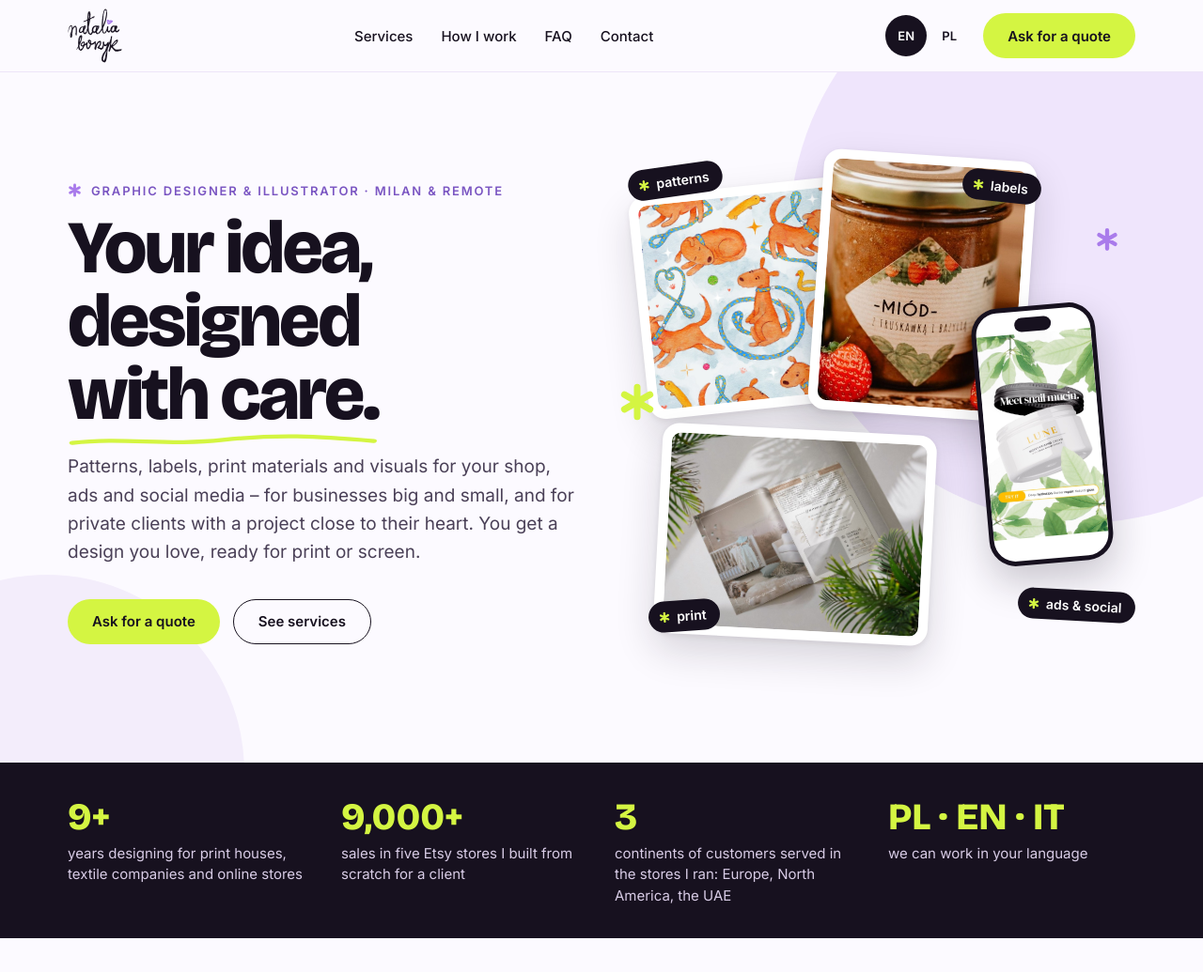
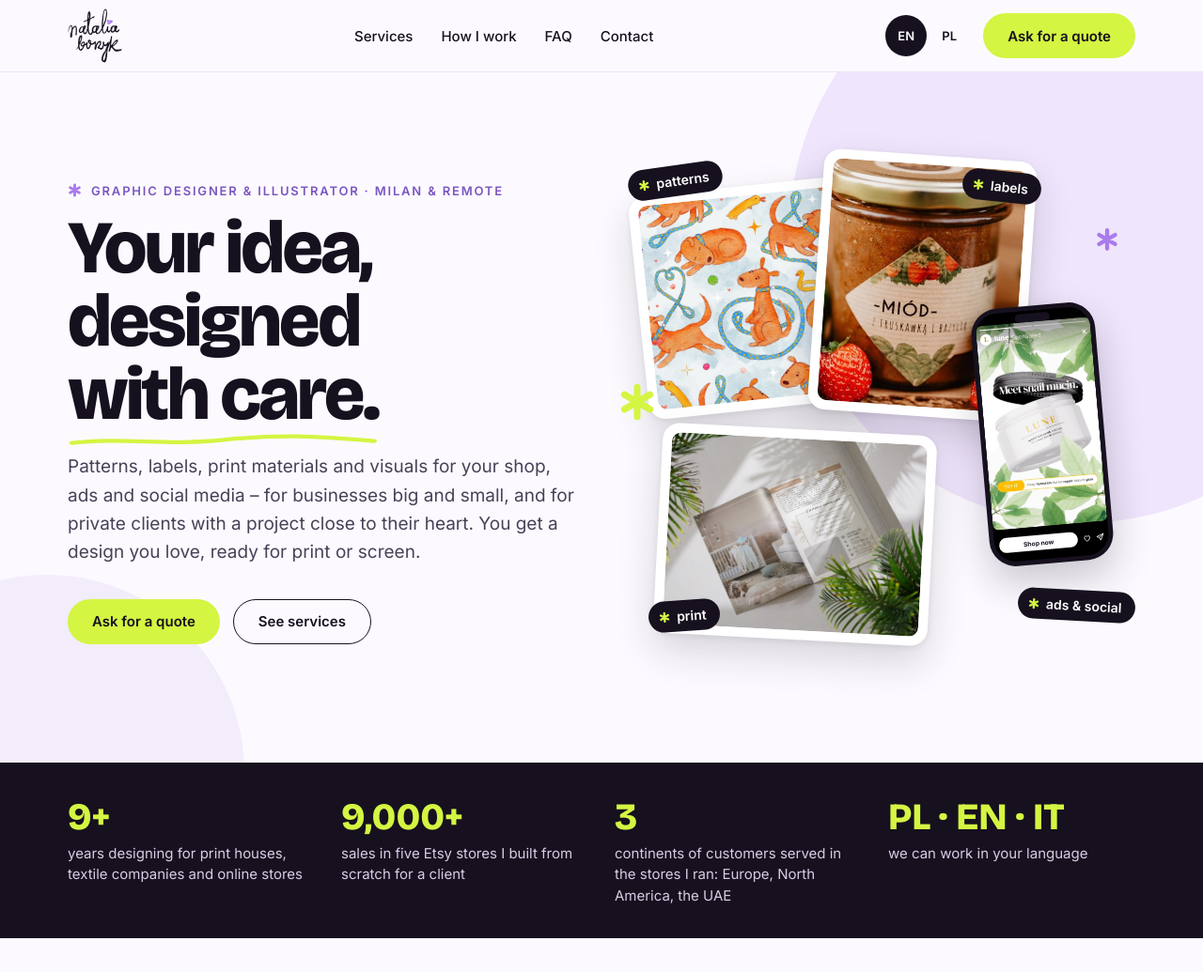
Before and after one commit to nataliaborzyk/nataliaborzyk.github.io, a plain HTML site: page index.html in a window 1280 px wide. Shown: the top 1035 px of the page at 94% size. Drawn offline with Linux system fonts and the light colour scheme.

Commit message:
Add files via upload

```diff
--- a/index.html
+++ b/index.html
@@ -51,7 +51,7 @@
       <div class="pc pc-1"><img src="pattern-dogs.jpg" alt="Hand-drawn dog pattern"></div>
       <div class="pc pc-2"><img src="honey-labels.jpg" alt="Honey jar label"></div>
       <div class="pc pc-3"><img src="catalogue-main.jpg" alt="Printed catalogue"></div>
-      <div class="phone"><div class="screen"><span class="island"></span><img src="ad-story.jpg" alt="Ad on a phone"></div></div>
+      <div class="phone"><div class="screen"><div class="status"><span class="island"></span></div><div class="story"><img src="ad-story.jpg" alt="Instagram story ad"><div class="ig-top"><div class="ig-prog"><i class="on"></i><i></i></div><div class="ig-head"><span class="ig-av">L</span><span class="ig-name">lune</span><span class="ig-sp" data-t="igs">Sponsored</span><span class="ig-x">×</span></div></div></div><div class="ig-bar"><span class="ig-cta"><span data-t="igc">Shop now</span></span><svg viewBox="0 0 24 24" aria-hidden="true"><path d="M12 20s-7-4.4-7-10a4 4 0 0 1 7-2.6A4 4 0 0 1 19 10c0 5.6-7 10-7 10z" fill="none" stroke="#fff" stroke-width="2"/></svg><svg viewBox="0 0 24 24" aria-hidden="true"><path d="M21 3 3 10l7 3 3 7z M10 13l11-10" fill="none" stroke="#fff" stroke-width="2" stroke-linejoin="round"/></svg></div></div></div>
       <span class="chip-dark ch-1"><svg class="ast" aria-hidden="true" viewBox="0 0 24 24" width="12" height="12"><g stroke="#D4F542" stroke-width="4.6" stroke-linecap="round"><path d="M12 3v18M4.2 7.5l15.6 9M4.2 16.5l15.6-9"/></g></svg><span data-t="c1">patterns</span></span><span class="chip-dark ch-2"><svg class="ast" aria-hidden="true" viewBox="0 0 24 24" width="12" height="12"><g stroke="#D4F542" stroke-width="4.6" stroke-linecap="round"><path d="M12 3v18M4.2 7.5l15.6 9M4.2 16.5l15.6-9"/></g></svg><span data-t="c2">labels</span></span><span class="chip-dark ch-3"><svg class="ast" aria-hidden="true" viewBox="0 0 24 24" width="12" height="12"><g stroke="#D4F542" stroke-width="4.6" stroke-linecap="round"><path d="M12 3v18M4.2 7.5l15.6 9M4.2 16.5l15.6-9"/></g></svg><span data-t="c3">print</span></span><span class="chip-dark ch-4"><svg class="ast" aria-hidden="true" viewBox="0 0 24 24" width="12" height="12"><g stroke="#D4F542" stroke-width="4.6" stroke-linecap="round"><path d="M12 3v18M4.2 7.5l15.6 9M4.2 16.5l15.6-9"/></g></svg><span data-t="c4">ads &amp; social</span></span>
       <span class="deco d-1" aria-hidden="true"><svg class="ast" aria-hidden="true" viewBox="0 0 24 24" width="42" height="42"><g stroke="#D4F542" stroke-width="4" stroke-linecap="round"><path d="M12 3v18M4.2 7.5l15.6 9M4.2 16.5l15.6-9"/></g></svg></span><span class="deco d-2" aria-hidden="true"><svg class="ast" aria-hidden="true" viewBox="0 0 24 24" width="26" height="26"><g stroke="#A97BEB" stroke-width="4" stroke-linecap="round"><path d="M12 3v18M4.2 7.5l15.6 9M4.2 16.5l15.6-9"/></g></svg></span>
     </div>
@@ -281,6 +281,8 @@ window.PL={
 "lead": "Wzory, etykiety, materiały drukowane i grafiki do sklepu, reklam i social mediów – dla dużych i małych firm, a także dla osób prywatnych z projektem, na którym im zależy. Dostajesz projekt, który Ci się podoba, gotowy do druku albo na ekran.",
 "cta2": "Zapytaj o wycenę",
 "see": "Zobacz ofertę",
+"igs": "Sponsorowane",
+"igc": "Kup teraz",
 "c1": "wzory",
 "c2": "etykiety",
 "c3": "druk",
--- a/style.css
+++ b/style.css
@@ -46,9 +46,19 @@ a{color:var(--ink)}a:hover{color:var(--deep)}
 .pc-2{left:37%;top:0;width:42%;transform:rotate(4deg);z-index:3}.pc-2 img{aspect-ratio:4/5}
 .pc-3{left:6%;top:53%;width:54%;transform:rotate(3deg);z-index:4}.pc-3 img{aspect-ratio:4/3}
 .phone{position:absolute;left:69.5%;top:29%;width:24.5%;transform:rotate(-5deg);z-index:5;background:var(--ink);padding:5px;border-radius:28px;box-shadow:0 18px 40px rgba(23,17,31,.22)}
-.screen{position:relative;aspect-ratio:9/19.5;border-radius:23px;overflow:hidden;background:#fff;display:flex;align-items:center}
-.screen img{width:100%;aspect-ratio:9/16;object-fit:cover}
-.island{position:absolute;top:7px;left:50%;transform:translateX(-50%);width:32%;height:5.5%;max-height:16px;background:var(--ink);border-radius:999px;z-index:1}
+.screen{position:relative;aspect-ratio:9/19.5;border-radius:23px;overflow:hidden;background:#000;display:flex;flex-direction:column;container-type:inline-size}
+.status{position:relative;height:7cqw;flex:none}
+.island{position:absolute;top:2.4cqw;left:50%;transform:translateX(-50%);width:30%;height:7.5cqw;background:#17111F;border-radius:999px}
+.story{position:relative;flex:none;border-radius:5cqw;overflow:hidden;margin-top:3cqw}
+.story img{width:100%;aspect-ratio:9/16;object-fit:cover}
+.ig-top{position:absolute;inset:0 0 auto 0;padding:3cqw 3.5cqw 9cqw;background:linear-gradient(rgba(0,0,0,.42),rgba(0,0,0,0));color:#fff;font-family:Inter,sans-serif}
+.ig-prog{display:flex;gap:1.5cqw;margin-bottom:3cqw}.ig-prog i{flex:1;height:.9cqw;border-radius:1cqw;background:rgba(255,255,255,.45)}.ig-prog i.on{background:linear-gradient(90deg,#fff 60%,rgba(255,255,255,.45) 60%)}
+.ig-head{display:flex;align-items:center;gap:2.2cqw;line-height:1}
+.ig-av{width:10cqw;height:10cqw;border-radius:50%;background:#fff;color:#C9961A;display:flex;align-items:center;justify-content:center;font:600 5.5cqw Georgia,serif;flex:none}
+.ig-name{font-size:6cqw;font-weight:700}.ig-sp{font-size:5cqw;opacity:.85}.ig-x{margin-left:auto;font-size:8cqw;line-height:.6}
+.ig-bar{flex:1;display:flex;align-items:center;gap:3.5cqw;padding:0 4cqw}
+.ig-cta{flex:1;text-align:center;background:#fff;color:#17111F;font:700 5.5cqw Inter,sans-serif;padding:2.8cqw 0;border-radius:999px}
+.ig-bar svg{width:8cqw;height:8cqw;flex:none}
 .chip-dark{position:absolute;z-index:6;display:inline-flex;align-items:center;gap:7px;background:var(--ink);color:#fff;font-size:14px;font-weight:600;padding:8px 14px 8px 11px;border-radius:999px;white-space:nowrap}
 .ch-1{left:0;top:2%;transform:rotate(-8deg)}.ch-2{left:66%;top:3%;transform:rotate(6deg)}.ch-3{left:4%;top:86%;transform:rotate(-4deg)}.ch-4{right:0;top:84%;transform:rotate(3deg)}
 .deco{position:absolute;display:flex}.d-1{left:-2%;top:44%;z-index:7}.d-2{left:92%;top:14%;z-index:1}
```
